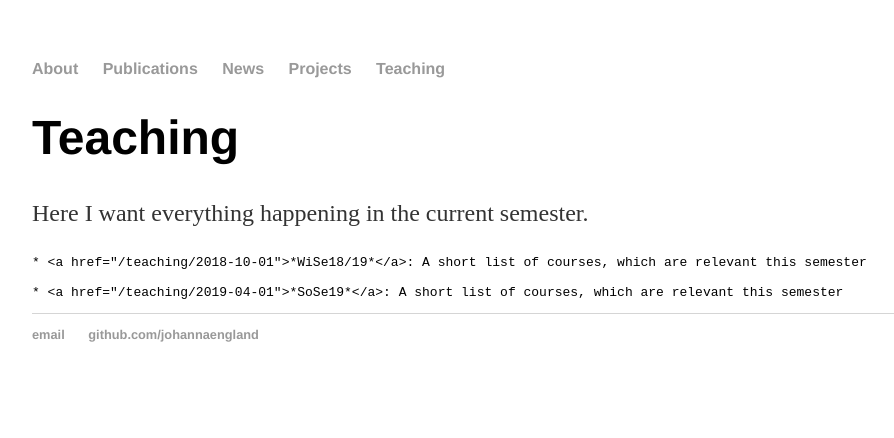
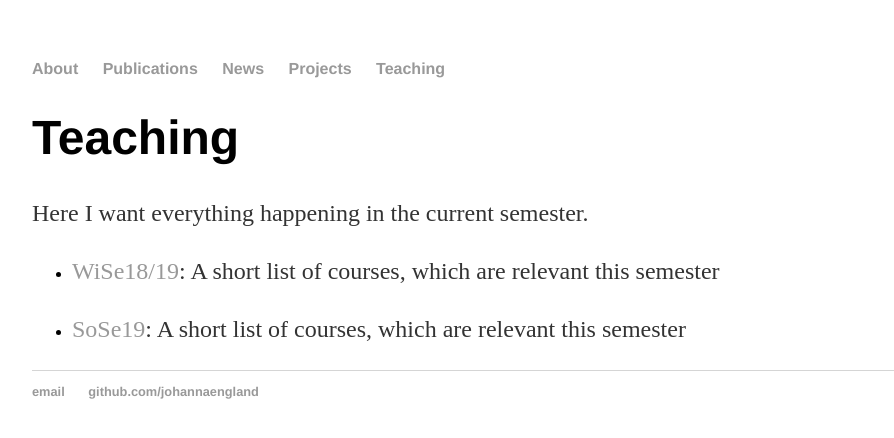
Before and after one commit to johannaengland/johannaengland.github.io, a Jekyll site: the page built from teaching/index.md, in a window 1280 px wide. Shown: the top 438 px of the page, without its empty margins (160-1054 px from the left). Built offline with Jekyll 4.4.1, drawn with Linux system fonts in a browser that asks for light colours.

Commit message:
Update index.md

```diff
--- a/teaching/index.md
+++ b/teaching/index.md
@@ -7,6 +7,6 @@ title: Teaching
 
 Here I want everything happening in the current semester.
 
-{% for semester in site.teaching %}
-    * <a href="{{ semester.url }}">*{{ semester.title }}*</a>: {{ semester.courses }}
+{% for teaching in site.teaching %}
+* <a href="{{ teaching.url }}">{{ teaching.title }}</a>: {{ teaching.courses }}
 {% endfor %}
```
